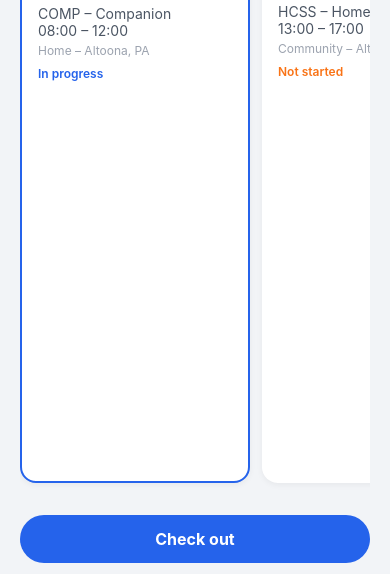
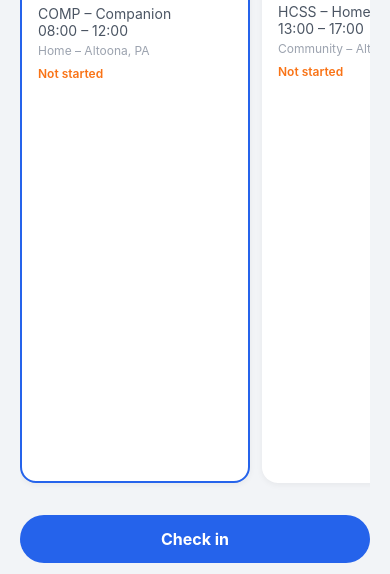
Before and after one commit to galvinchau/BlueAngelsCareMobile, a React Native app: screen /Home in a window 390 px wide. Shown: the part 220-794 px from the top of the page. Built offline with nearby package versions, Linux system fonts and the light colour scheme.

Commit message:
Wire Daily Note screen to NestJS /mobile/daily-notes API

```diff
--- /dev/null
+++ b/src/api/mobileClient.ts
@@ -0,0 +1,49 @@
+// src/api/mobileClient.ts
+// Real HTTP client for Blue Angels Care Mobile -> NestJS API
+
+import type { MobileDailyNotePayload } from "../types/mobileApi";
+
+// ⚠ IMPORTANT:
+// - Dùng IP của máy đang chạy NestJS (xem trong Expo: exp://<IP>:8081)
+// - Hiện tại ở nhà: 192.168.0.141
+// - Sau này sang máy cơ quan, chỉ cần sửa lại IP ở đây.
+const API_BASE = "http://192.168.0.141:3000";
+
+export interface SubmitDailyNoteResponse {
+  status: string;
+  id: string;
+}
+
+/**
+ * Call backend: POST /mobile/daily-notes
+ * Body: MobileDailyNotePayload
+ */
+export async function submitDailyNote(
+  payload: MobileDailyNotePayload
+): Promise<SubmitDailyNoteResponse> {
+  const url = `${API_BASE}/mobile/daily-notes`;
+  console.log("[MobileAPI] submitDailyNote ->", url);
+
+  const res = await fetch(url, {
+    method: "POST",
+    headers: {
+      "Content-Type": "application/json",
+    },
+    body: JSON.stringify(payload),
+  });
+
+  if (!res.ok) {
+    const text = await res.text().catch(() => "");
+    console.error(
+      "[MobileAPI] submitDailyNote HTTP error",
+      res.status,
+      res.statusText,
+      text
+    );
+    throw new Error(`HTTP ${res.status} ${res.statusText}`);
+  }
+
+  const data = (await res.json()) as SubmitDailyNoteResponse;
+  console.log("[MobileAPI] submitDailyNote response:", data);
+  return data;
+}
--- a/src/screens/DailyNoteScreen.tsx
+++ b/src/screens/DailyNoteScreen.tsx
@@ -13,6 +13,7 @@ import { NativeStackScreenProps } from "@react-navigation/native-stack";
 /** ==== Navigation types ==== */
 import type { RootStackParamList } from "../../App";
 import type { MobileDailyNotePayload } from "../types/mobileApi";
+import { submitDailyNote } from "../api/mobileClient";
 
 type Props = NativeStackScreenProps<RootStackParamList, "DailyNote">;
 
@@ -99,14 +100,17 @@ const TextArea = (props: React.ComponentProps<typeof TextInput>) => (
 const PrimaryButton = ({
   title,
   onPress,
+  disabled,
 }: {
   title: string;
   onPress: () => void;
+  disabled?: boolean;
 }) => (
   <TouchableOpacity
     onPress={onPress}
+    disabled={disabled}
     style={{
-      backgroundColor: "#0284C7",
+      backgroundColor: disabled ? "#9CA3AF" : "#0284C7",
       paddingVertical: 12,
       borderRadius: 999,
       alignItems: "center",
@@ -170,7 +174,10 @@ export const DailyNoteScreen: React.FC<Props> = ({ route, navigation }) => {
     "I certify that the above services were delivered as documented."
   );
 
-  const handleSubmit = () => {
+  // Submitting state
+  const [isSubmitting, setIsSubmitting] = useState(false);
+
+  const handleSubmit = async () => {
     // TODO sau này: lấy staffId thật từ context/login
     const staffId = "STAFF_DEMO";
 
@@ -224,22 +231,38 @@ export const DailyNoteScreen: React.FC<Props> = ({ route, navigation }) => {
       certifyText,
     };
 
+    try {
+      setIsSubmitting(true);
+
+      // Gọi API thật
+      const result = await submitDailyNote(payload);
+
+      console.log("DailyNote submit result:", result);
+
       Alert.alert(
-      "Daily Note (mock)",
-      "Payload will be sent to backend later.",
+        "Daily Note",
+        "Daily Note has been submitted to backend.",
         [
-        {
-          text: "Show JSON",
-          onPress: () => {
-            console.log("DailyNote payload:", payload);
-          },
-        },
           {
             text: "OK",
             onPress: () => navigation.goBack(),
           },
+          {
+            text: "Show JSON",
+            onPress: () => console.log("DailyNote payload:", payload),
+            style: "default",
+          },
         ]
       );
+    } catch (err: any) {
+      console.error("DailyNote submit error:", err);
+      Alert.alert(
+        "Error",
+        "Failed to submit Daily Note. Please try again."
+      );
+    } finally {
+      setIsSubmitting(false);
+    }
   };
 
   return (
@@ -482,8 +505,9 @@ export const DailyNoteScreen: React.FC<Props> = ({ route, navigation }) => {
         </Section>
 
         <PrimaryButton
-          title="Submit Daily Note (mock)"
+          title={isSubmitting ? "Submitting..." : "Submit Daily Note"}
           onPress={handleSubmit}
+          disabled={isSubmitting}
         />
       </ScrollView>
     </View>
--- a/src/screens/HomeScreen.tsx
+++ b/src/screens/HomeScreen.tsx
@@ -1,3 +1,4 @@
+// src/screens/HomeScreen.tsx
 import React, { useState } from "react";
 import {
   Alert,
@@ -22,8 +23,8 @@ type Shift = {
   individualId: string;
   individualName: string;
 
-  serviceCode: string;   // COMP / HCSS / PCA...
-  service: string;       // "COMP – Companion"
+  serviceCode: string; // COMP / HCSS / PCA...
+  service: string; // "COMP – Companion"
 
   startTime: string;
   endTime: string;
@@ -34,7 +35,19 @@ type Shift = {
   individualMa?: string;
   individualAddress?: string;
   outcomeText?: string;
+
+  // giờ thực tế (local only – chưa gửi backend)
+  visitStart?: string;
+  visitEnd?: string;
 };
+
+// Helper: lấy giờ hiện tại theo format "HH:MM" 24h
+function getCurrentTimeHHMM(): string {
+  const now = new Date();
+  const hh = String(now.getHours()).padStart(2, "0");
+  const mm = String(now.getMinutes()).padStart(2, "0");
+  return `${hh}:${mm}`;
+}
 
 // Tạm thời mock dữ liệu ca trực trong ngày
 const mockShifts: Shift[] = [
@@ -48,7 +61,7 @@ const mockShifts: Shift[] = [
     startTime: "08:00",
     endTime: "12:00",
     location: "Home – Altoona, PA",
-    status: "IN_PROGRESS",
+    status: "NOT_STARTED",
     individualDob: "01/15/1985",
     individualMa: "MA123456",
     individualAddress: "123 Main St, Altoona, PA 16602",
@@ -85,32 +98,68 @@ const mockShifts: Shift[] = [
     individualMa: "MA999888",
     individualAddress: "789 Oak St, Altoona, PA 16602",
     outcomeText: "Support with evening personal care routine.",
+    visitStart: "18:05",
+    visitEnd: "19:55",
   },
 ];
 
 export default function HomeScreen({ navigation }: Props) {
+  // Shifts state (local) – sau này sẽ thay bằng data từ API
+  const [shifts, setShifts] = useState<Shift[]>(mockShifts);
+
   const [selectedId, setSelectedId] = useState<string | null>(
     mockShifts[0]?.id ?? null
   );
 
   const selectedShift =
-    mockShifts.find((shift) => shift.id === selectedId) ?? null;
+    shifts.find((shift) => shift.id === selectedId) ?? null;
 
   const handleCheckInOut = () => {
     if (!selectedShift) return;
 
+    if (selectedShift.status === "COMPLETED") {
+      Alert.alert("Info", "This shift is already completed.");
+      return;
+    }
+
+    const currentTime = getCurrentTimeHHMM();
+
     if (selectedShift.status === "NOT_STARTED") {
+      // Check in: set visitStart + đổi trạng thái sang IN_PROGRESS
+      setShifts((prev) =>
+        prev.map((shift) =>
+          shift.id === selectedShift.id
+            ? {
+                ...shift,
+                status: "IN_PROGRESS",
+                visitStart: currentTime,
+              }
+            : shift
+        )
+      );
+
       Alert.alert(
         "Check in",
-        `You checked in to ${selectedShift.individualName}.`
+        `You checked in to ${selectedShift.individualName} at ${currentTime}.`
       );
     } else if (selectedShift.status === "IN_PROGRESS") {
+      // Check out: set visitEnd + đổi trạng thái sang COMPLETED
+      setShifts((prev) =>
+        prev.map((shift) =>
+          shift.id === selectedShift.id
+            ? {
+                ...shift,
+                status: "COMPLETED",
+                visitEnd: currentTime,
+              }
+            : shift
+        )
+      );
+
       Alert.alert(
         "Check out",
-        `You checked out from ${selectedShift.individualName}.`
+        `You checked out from ${selectedShift.individualName} at ${currentTime}.`
       );
-    } else {
-      Alert.alert("Info", "This shift is already completed.");
     }
   };
 
@@ -161,10 +210,27 @@ export default function HomeScreen({ navigation }: Props) {
           {item.startTime} – {item.endTime}
         </Text>
         <Text style={styles.shiftLocation}>{item.location}</Text>
+
+        {(item.visitStart || item.visitEnd) && (
+          <Text style={styles.actualTime}>
+            Actual: {item.visitStart ?? "--:--"} – {item.visitEnd ?? "--:--"}
+          </Text>
+        )}
+
         <Text style={[styles.status, statusStyle]}>{statusLabel}</Text>
       </TouchableOpacity>
     );
   };
+
+  const primaryButtonLabel =
+    !selectedShift || selectedShift.status === "NOT_STARTED"
+      ? "Check in"
+      : selectedShift.status === "IN_PROGRESS"
+      ? "Check out"
+      : "Completed";
+
+  const primaryButtonDisabled =
+    !selectedShift || selectedShift.status === "COMPLETED";
 
   return (
     <SafeAreaView style={styles.safe}>
@@ -176,7 +242,7 @@ export default function HomeScreen({ navigation }: Props) {
         {/* Danh sách ca trực trong ngày */}
         <Text style={styles.sectionTitle}>Today&apos;s Shifts</Text>
         <FlatList
-          data={mockShifts}
+          data={shifts}
           horizontal
           keyExtractor={(item) => item.id}
           showsHorizontalScrollIndicator={false}
@@ -188,14 +254,14 @@ export default function HomeScreen({ navigation }: Props) {
         {selectedShift && (
           <View style={styles.actions}>
             <TouchableOpacity
-              style={styles.primaryButton}
+              style={[
+                styles.primaryButton,
+                primaryButtonDisabled && styles.primaryButtonDisabled,
+              ]}
               onPress={handleCheckInOut}
+              disabled={primaryButtonDisabled}
             >
-              <Text style={styles.primaryButtonText}>
-                {selectedShift.status === "IN_PROGRESS"
-                  ? "Check out"
-                  : "Check in"}
-              </Text>
+              <Text style={styles.primaryButtonText}>{primaryButtonLabel}</Text>
             </TouchableOpacity>
 
             <TouchableOpacity
@@ -269,6 +335,11 @@ const styles = StyleSheet.create({
     color: "#9ca3af",
     marginTop: 4,
   },
+  actualTime: {
+    fontSize: 12,
+    color: "#4b5563",
+    marginTop: 4,
+  },
   status: {
     marginTop: 8,
     fontSize: 12,
@@ -293,6 +364,9 @@ const styles = StyleSheet.create({
     alignItems: "center",
     marginBottom: 12,
   },
+  primaryButtonDisabled: {
+    backgroundColor: "#9ca3af",
+  },
   primaryButtonText: {
     color: "#ffffff",
     fontSize: 16,
```
Lines whose indentation alone changed are shown as unchanged.
